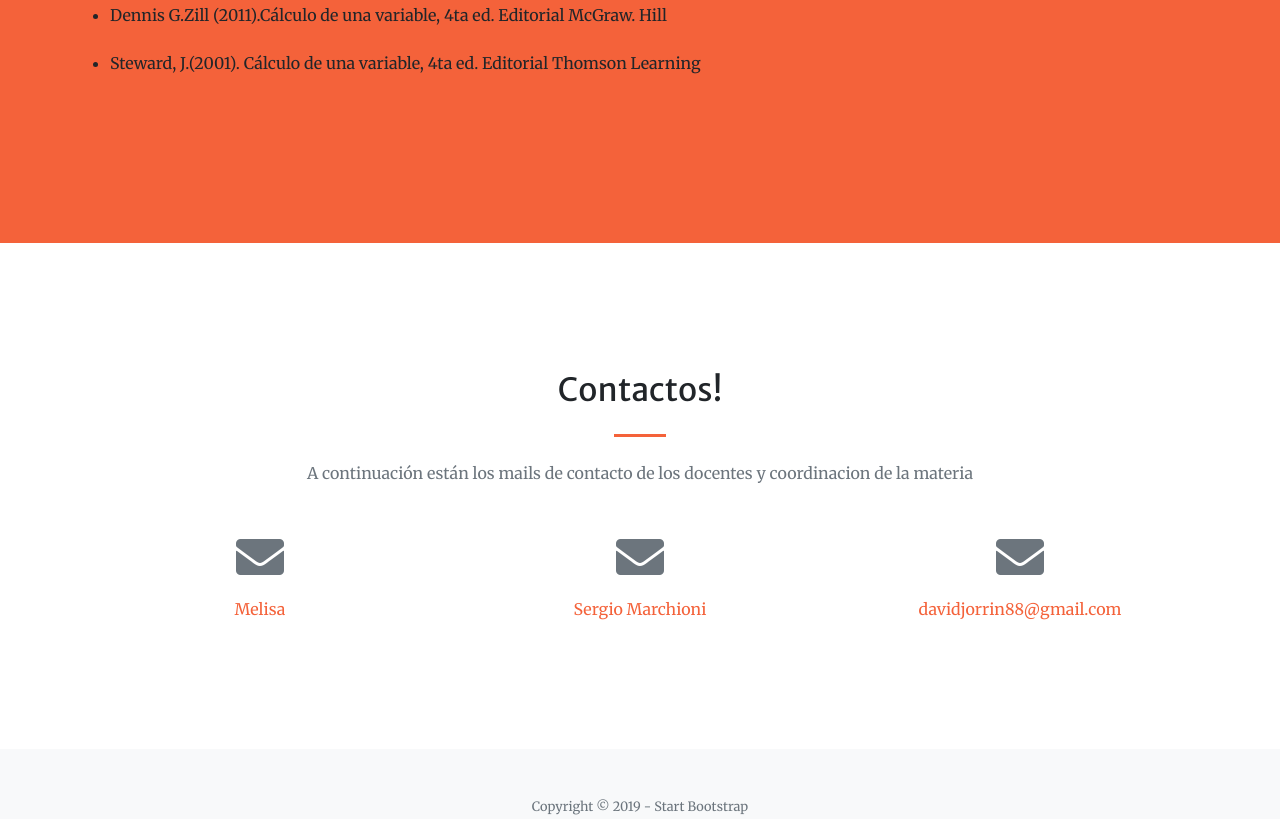
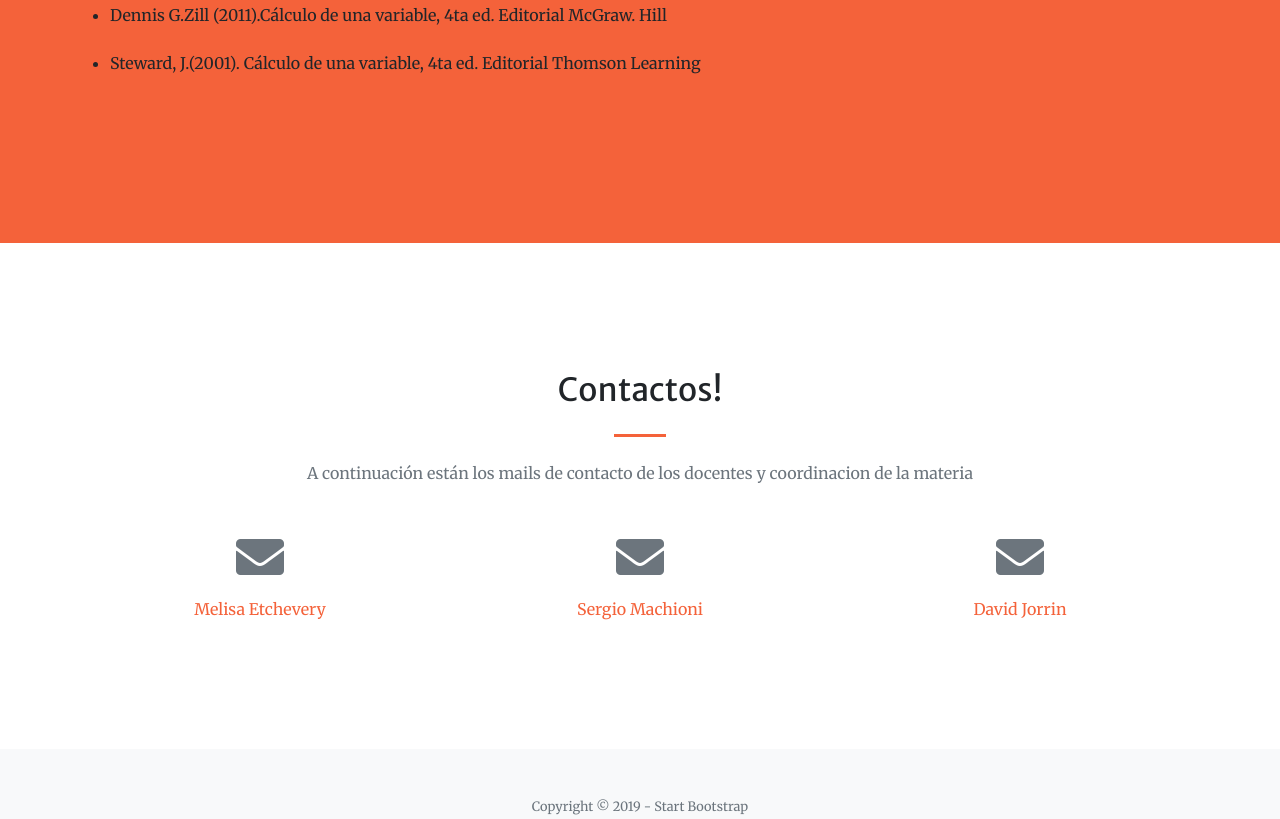
Before and after one commit to DavidJorrin/analisis_bio, a website with bundled scripts: page index.html in a window 1280 px wide. Shown: the part 1841-2660 px from the top of the page. Built offline with nearby package versions, Linux system fonts and the light colour scheme.

Commit message:
sugerencias de sergio

```diff
--- a/index.html
+++ b/index.html
@@ -62,7 +62,7 @@
           <hr class="divider my-4">
         </div>
         <div class="col-lg-8 align-self-baseline">
-          <p class="text-white-75 font-weight-light mb-5">Instituto de Ciencias de la Salud, unaj</p>
+          <p class="text-white-75 font-weight-light mb-5">Instituto de Ciencias de la Salud, UNAJ</p>
           <a class="btn btn-primary btn-xl js-scroll-trigger" href="#about">Anuncios</a>
         </div>
       </div>
@@ -130,17 +130,17 @@
         <div class="col-lg-4 mr-auto text-center">
           <i class="fas fa-envelope fa-3x mb-3 text-muted"></i>
           <!-- Make sure to change the email address in anchor text AND the link below! -->
-          <a class="d-block" href="mailto:contact@yourwebsite.com">Melisa</a>
+          <a class="d-block" href="mailto:contact@yourwebsite.com">Melisa Etchevery</a>
         </div>
         <div class="col-lg-4 mr-auto text-center">
           <i class="fas fa-envelope fa-3x mb-3 text-muted"></i>
           <!-- Make sure to change the email address in anchor text AND the link below! -->
-          <a class="d-block" href="mailto:contact@yourwebsite.com">Sergio Marchioni</a>
+          <a class="d-block" href="analisis2019unaj@gmail.com">Sergio Machioni</a>
         </div>
         <div class="col-lg-4 mr-auto text-center">
           <i class="fas fa-envelope fa-3x mb-3 text-muted"></i>
           <!-- Make sure to change the email address in anchor text AND the link below! -->
-          <a class="d-block" href="mailto:davidjorrin@gmail.com">davidjorrin88@gmail.com</a>
+          <a class="d-block" href="mailto:davidjorrin@gmail.com">David Jorrin</a>
         </div>
       </div>
     </div>
```
